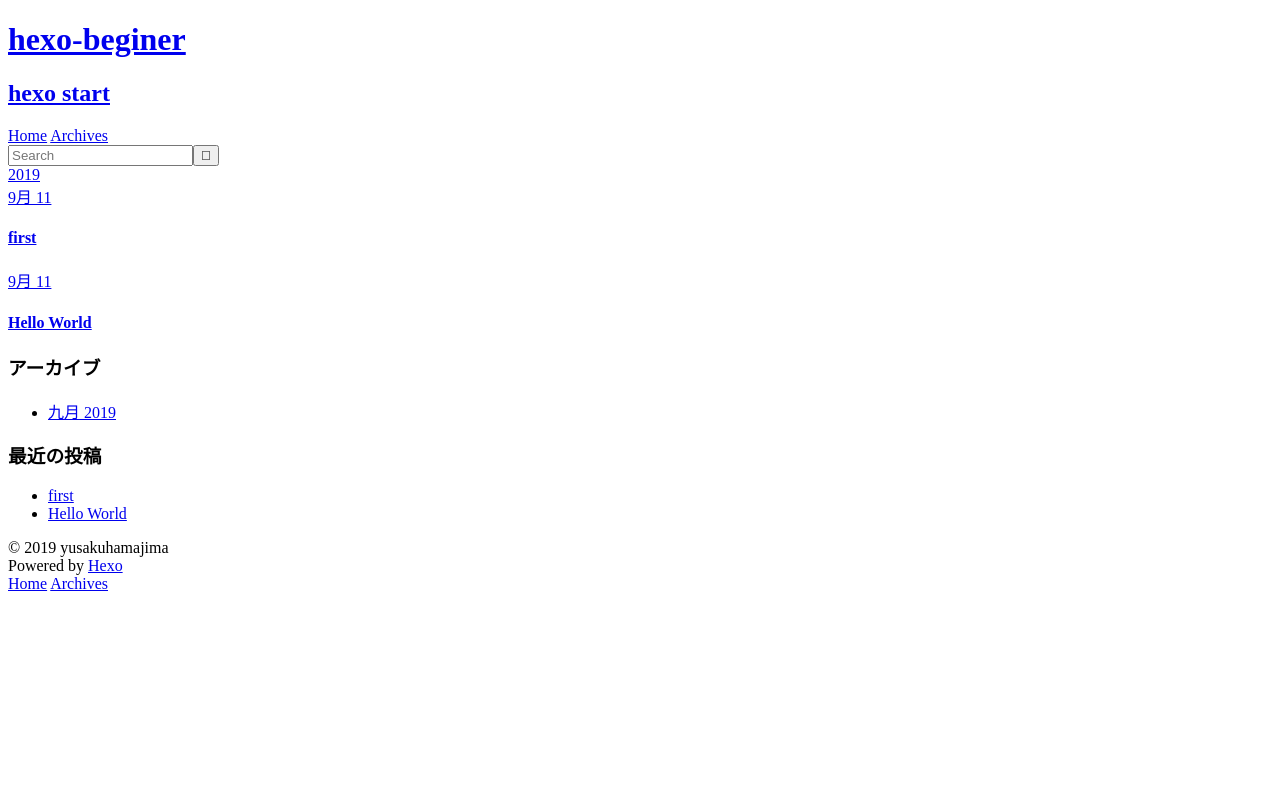
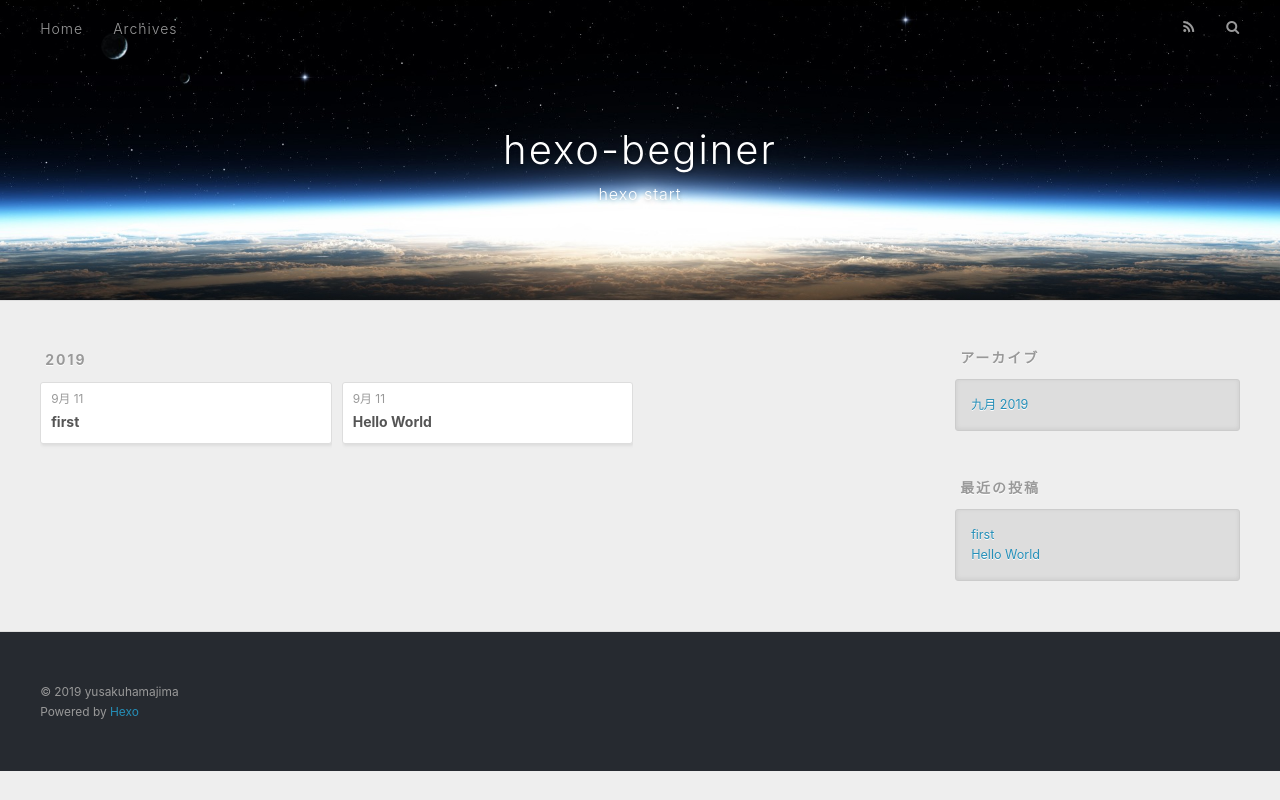
Before and after one commit to yusakuhamajima/hexo-beginer, a plain HTML site: page archives/index.html in a window 1280 px wide. Drawn offline with nearby package versions, Linux system fonts and the light colour scheme; some packages are replaced by stand-ins of ours; files that its build step writes are made by us from their sources; the site is published under a folder, as on GitHub Pages, so addresses that start at the root find nothing; a script that the page names is missing; files whose address does not match are found by name.

Commit message:
Site updated: 2019-09-11 21:36:02

```diff
--- a/archives/index.html
+++ b/archives/index.html
@@ -9,13 +9,13 @@
   <meta name="viewport" content="width=device-width, initial-scale=1, maximum-scale=1">
   <meta property="og:type" content="website">
 <meta property="og:title" content="hexo-beginer">
-<meta property="og:url" content="https://github.com/yusakuhamajima/hexo-beginer.git/archives/index.html">
+<meta property="og:url" content="https://github.com/yusakuhamajima/hexo-beginer/archives/index.html">
 <meta property="og:site_name" content="hexo-beginer">
 <meta property="og:locale" content="ja">
 <meta name="twitter:card" content="summary">
 <meta name="twitter:title" content="hexo-beginer">
 
-    <link rel="alternate" href="/hexo-beginer.git/atom.xml" title="hexo-beginer" type="application/atom+xml">
+    <link rel="alternate" href="hexo-beginer/atom.xml" title="hexo-beginer" type="application/atom+xml">
 
 
     <link rel="icon" href="/favicon.png">
@@ -23,7 +23,7 @@
 
     <link href="//fonts.googleapis.com/css?family=Source+Code+Pro" rel="stylesheet" type="text/css">
 
-  <link rel="stylesheet" href="/hexo-beginer.git/css/style.css">
+  <link rel="stylesheet" href="hexo-beginer/css/style.css">
 </head>
 </html>
 <body>
@@ -34,11 +34,11 @@
   <div id="header-outer" class="outer">
     <div id="header-title" class="inner">
       <h1 id="logo-wrap">
-        <a href="/hexo-beginer.git/" id="logo">hexo-beginer</a>
+        <a href="hexo-beginer/" id="logo">hexo-beginer</a>
       </h1>
 
         <h2 id="subtitle-wrap">
-          <a href="/hexo-beginer.git/" id="subtitle">hexo start</a>
+          <a href="hexo-beginer/" id="subtitle">hexo start</a>
         </h2>
 
     </div>
@@ -46,19 +46,19 @@
       <nav id="main-nav">
         <a id="main-nav-toggle" class="nav-icon"></a>
 
-          <a class="main-nav-link" href="/hexo-beginer.git/">Home</a>
+          <a class="main-nav-link" href="hexo-beginer/">Home</a>
 
-          <a class="main-nav-link" href="/hexo-beginer.git/archives">Archives</a>
+          <a class="main-nav-link" href="hexo-beginer/archives">Archives</a>
 
       </nav>
       <nav id="sub-nav">
 
-          <a id="nav-rss-link" class="nav-icon" href="/hexo-beginer.git/atom.xml" title="RSSフィード"></a>
+          <a id="nav-rss-link" class="nav-icon" href="hexo-beginer/atom.xml" title="RSSフィード"></a>
 
         <a id="nav-search-btn" class="nav-icon" title="検索"></a>
       </nav>
       <div id="search-form-wrap">
-        <form action="//google.com/search" method="get" accept-charset="UTF-8" class="search-form"><input type="search" name="q" class="search-form-input" placeholder="Search"><button type="submit" class="search-form-submit">&#xF002;</button><input type="hidden" name="sitesearch" value="https://github.com/yusakuhamajima/hexo-beginer.git"></form>
+        <form action="//google.com/search" method="get" accept-charset="UTF-8" class="search-form"><input type="search" name="q" class="search-form-input" placeholder="Search"><button type="submit" class="search-form-submit">&#xF002;</button><input type="hidden" name="sitesearch" value="https://github.com/yusakuhamajima/hexo-beginer"></form>
       </div>
     </div>
   </div>
@@ -73,20 +73,20 @@
 
       <section class="archives-wrap">
         <div class="archive-year-wrap">
-          <a href="/hexo-beginer.git/archives/2019" class="archive-year">2019</a>
+          <a href="hexo-beginer/archives/2019" class="archive-year">2019</a>
         </div>
         <div class="archives">
 
     <article class="archive-article archive-type-post">
   <div class="archive-article-inner">
     <header class="archive-article-header">
-      <a href="/hexo-beginer.git/2019/09/first/" class="archive-article-date">
+      <a href="hexo-beginer/2019/09/first/" class="archive-article-date">
   <time datetime="2019-09-11T12:13:22.000Z" itemprop="datePublished">9月 11</time>
 </a>
 
 
     <h1 itemprop="name">
-      <a class="archive-article-title" href="/hexo-beginer.git/2019/09/first/">first</a>
+      <a class="archive-article-title" href="hexo-beginer/2019/09/first/">first</a>
     </h1>
 
 
@@ -99,13 +99,13 @@
     <article class="archive-article archive-type-post">
   <div class="archive-article-inner">
     <header class="archive-article-header">
-      <a href="/hexo-beginer.git/2019/09/hello-world/" class="archive-article-date">
+      <a href="hexo-beginer/2019/09/hello-world/" class="archive-article-date">
   <time datetime="2019-09-11T11:49:08.972Z" itemprop="datePublished">9月 11</time>
 </a>
 
 
     <h1 itemprop="name">
-      <a class="archive-article-title" href="/hexo-beginer.git/2019/09/hello-world/">Hello World</a>
+      <a class="archive-article-title" href="hexo-beginer/2019/09/hello-world/">Hello World</a>
     </h1>
 
 
@@ -134,7 +134,7 @@
   <div class="widget-wrap">
     <h3 class="widget-title">アーカイブ</h3>
     <div class="widget">
-      <ul class="archive-list"><li class="archive-list-item"><a class="archive-list-link" href="/hexo-beginer.git/archives/2019/09/">九月 2019</a></li></ul>
+      <ul class="archive-list"><li class="archive-list-item"><a class="archive-list-link" href="hexo-beginer/archives/2019/09/">九月 2019</a></li></ul>
     </div>
   </div>
 
@@ -147,11 +147,11 @@
       <ul>
 
           <li>
-            <a href="/hexo-beginer.git/2019/09/first/">first</a>
+            <a href="hexo-beginer/2019/09/first/">first</a>
           </li>
 
           <li>
-            <a href="/hexo-beginer.git/2019/09/hello-world/">Hello World</a>
+            <a href="hexo-beginer/2019/09/hello-world/">Hello World</a>
           </li>
 
       </ul>
@@ -174,9 +174,9 @@
     </div>
     <nav id="mobile-nav">
 
-    <a href="/hexo-beginer.git/" class="mobile-nav-link">Home</a>
+    <a href="hexo-beginer/" class="mobile-nav-link">Home</a>
 
-    <a href="/hexo-beginer.git/archives" class="mobile-nav-link">Archives</a>
+    <a href="hexo-beginer/archives" class="mobile-nav-link">Archives</a>
 
 </nav>
 
@@ -184,11 +184,11 @@
 <script src="//ajax.googleapis.com/ajax/libs/jquery/2.0.3/jquery.min.js"></script>
 
 
-  <link rel="stylesheet" href="/hexo-beginer.git/fancybox/jquery.fancybox.css">
-  <script src="/hexo-beginer.git/fancybox/jquery.fancybox.pack.js"></script>
+  <link rel="stylesheet" href="hexo-beginer/fancybox/jquery.fancybox.css">
+  <script src="hexo-beginer/fancybox/jquery.fancybox.pack.js"></script>
 
 
-<script src="/hexo-beginer.git/js/script.js"></script>
+<script src="hexo-beginer/js/script.js"></script>
 
 
 
```
Also changed, not shown: 2019/09/first/index.html (+20 -20 lines), 2019/09/hello-world/index.html (+20 -20 lines), archives/2019/09/index.html (+22 -22 lines), archives/2019/index.html (+22 -22 lines), index.html (+23 -23 lines).
